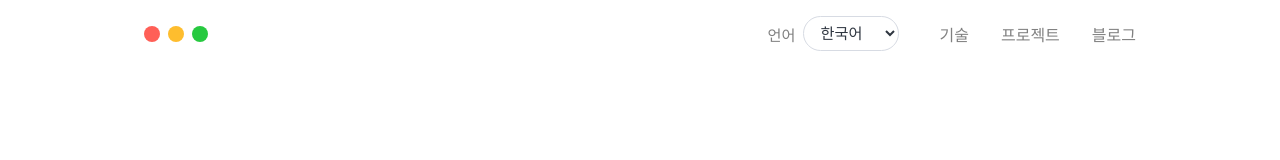
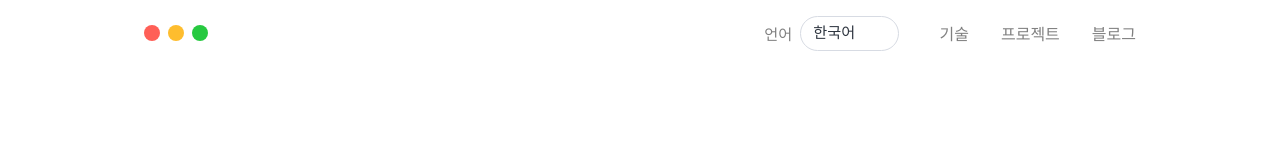
Before and after one commit to minwoo1119/its-minu, a React (Vite) app: page / in a window 1280 px wide. Shown: the top 160 px of the page. Built offline with nearby package versions, Linux system fonts and the light colour scheme.

Commit message:
fix: 언어 선택 컴포넌트 UI 깨짐 수정

```diff
--- a/src/components/header/header.module.scss
+++ b/src/components/header/header.module.scss
@@ -82,13 +82,17 @@ $tablet: 768px;
       font-size: 0.95rem;
 
       select {
+        appearance: none;
+        -webkit-appearance: none;
+        -moz-appearance: none;
         border: 1px solid #d7dbe3;
         border-radius: 999px;
         background-color: white;
         color: #2f3640;
-        padding: 0.45rem 0.75rem;
+        padding: 0.45rem 2.2rem 0.45rem 0.75rem;
         font-size: 0.95rem;
         cursor: pointer;
+        line-height: 1.2;
       }
     }
 
```
